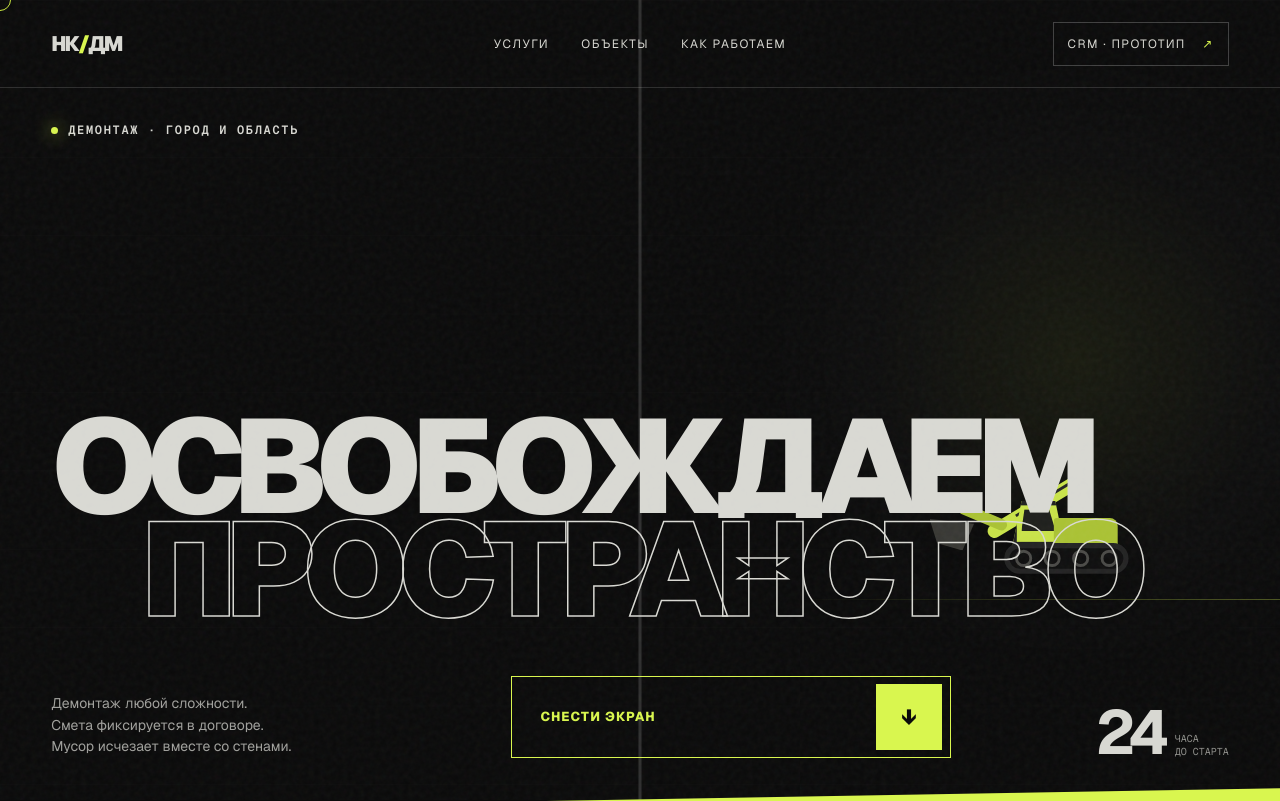
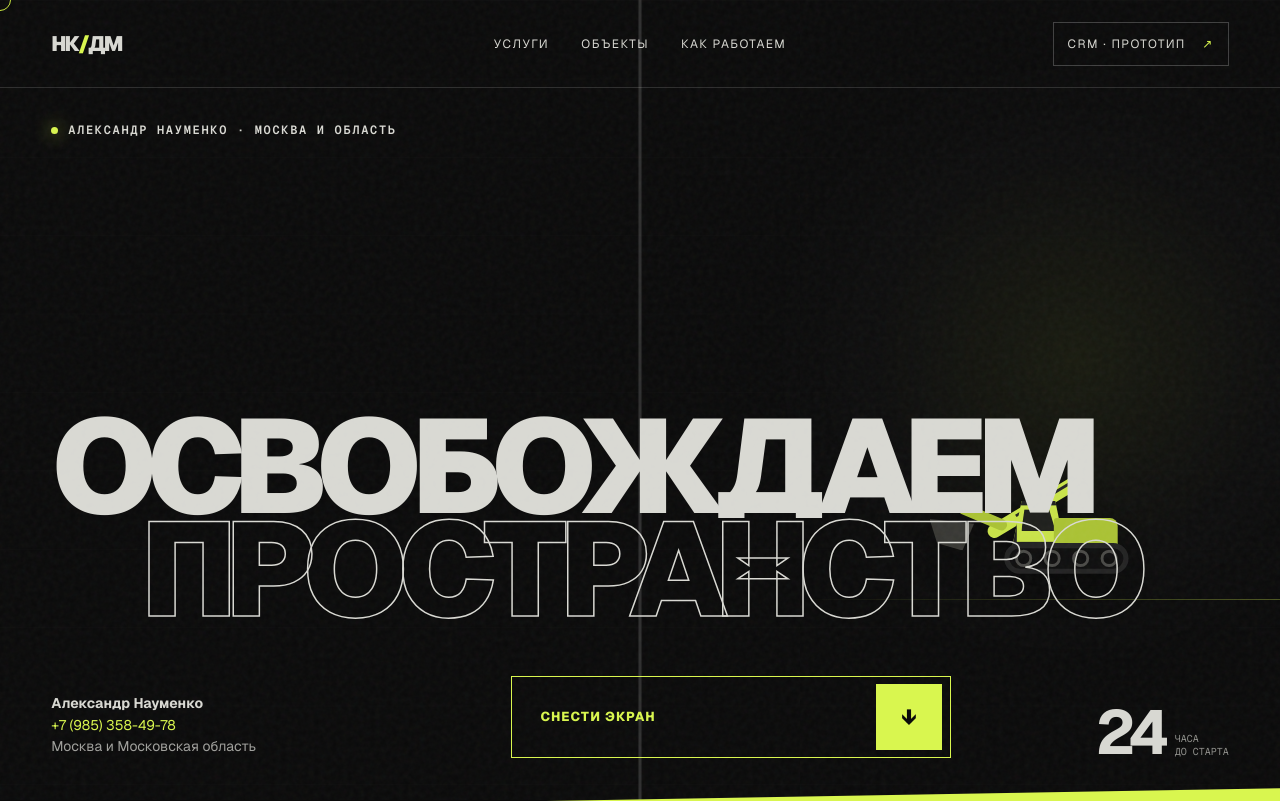
Before and after one commit to wm669vjvr2-ui/naumenko-demolition, a Next.js app: page / in a window 1280 px wide. Shown: the top 801 px of the page. Built offline with nearby package versions, Linux system fonts and the light colour scheme.

Commit message:
Add Alexander Naumenko contact details

```diff
--- a/app/crm/page.tsx
+++ b/app/crm/page.tsx
@@ -31,7 +31,7 @@ const initialDeals: Deal[] = [
   { id: 1047, stage: "new", title: "Снести перегородку", contact: "Марина", phone: "+7 926 810-03-55", amount: 38000, source: "Авито", task: "Уточнить материал стены", date: "сегодня, 11:19" },
   { id: 1043, stage: "contact", title: "Офис после арендатора", contact: "ООО «Сфера»", phone: "+7 495 170-42-11", amount: 315000, source: "Яндекс", task: "Запросить план помещения", date: "вчера, 18:10" },
   { id: 1040, stage: "measure", title: "Дом 140 м² — полный разбор", contact: "Дмитрий К.", phone: "+7 903 544-11-70", amount: 680000, source: "Рекомендация", task: "Замер завтра в 10:00", date: "19 июл." },
-  { id: 1038, stage: "measure", title: "Демонтаж стяжки 92 м²", contact: "Ирина Романова", phone: "+7 916 333-18-21", amount: 126000, source: "Сайт", task: "Инженер: Науменко", date: "18 июл." },
+  { id: 1038, stage: "measure", title: "Демонтаж стяжки 92 м²", contact: "Ирина Романова", phone: "+7 916 333-18-21", amount: 126000, source: "Сайт", task: "Инженер: Александр Науменко", date: "18 июл." },
   { id: 1032, stage: "estimate", title: "Магазин 340 м²", contact: "Андрей / Retail Group", phone: "+7 985 311-88-09", amount: 890000, source: "Повторный", task: "Дожать согласование сметы", date: "17 июл." },
   { id: 1029, stage: "approve", title: "Квартира 54 м² до бетона", contact: "Николай", phone: "+7 925 610-17-04", amount: 149000, source: "Яндекс", task: "Отправить договор", date: "16 июл." },
   { id: 1021, stage: "work", title: "Склад — перегородки", contact: "АО «Вектор»", phone: "+7 495 801-34-50", amount: 440000, source: "Рекомендация", task: "Фотоотчёт до 18:00", date: "14 июл." },
@@ -77,10 +77,10 @@ export default function CrmPrototype() {
 
       <section className={styles.workspace}>
         <header className={styles.topbar}>
-          <div><b>НАУМЕНКО</b><span>Демонтажные работы</span></div>
+          <div><b>АЛЕКСАНДР НАУМЕНКО</b><span>Москва и Московская область</span></div>
           <label><span>⌕</span><input value={query} onChange={(event) => setQuery(event.target.value)} placeholder="Поиск по сделкам" /></label>
           <button className={styles.help}>?</button>
-          <div className={styles.user}><i>Н</i><span>Науменко<br /><small>Администратор</small></span></div>
+          <div className={styles.user}><i>АН</i><span>Александр Науменко<br /><small>Администратор</small></span></div>
         </header>
 
         <div className={styles.crmNav}>
@@ -137,14 +137,14 @@ export default function CrmPrototype() {
           <div className={styles.stageTrack}>
             {stages.map((stage) => <i key={stage.id} className={stages.findIndex((s) => s.id === stage.id) <= stages.findIndex((s) => s.id === selected.stage) ? styles.done : ""} />)}
           </div>
-          <div className={styles.taskBox}><small>БЛИЖАЙШЕЕ ДЕЛО</small><b>{selected.task}</b><span>Сегодня · Ответственный: Науменко</span></div>
+          <div className={styles.taskBox}><small>БЛИЖАЙШЕЕ ДЕЛО</small><b>{selected.task}</b><span>Сегодня · Ответственный: Александр Науменко</span></div>
           <dl>
             <div><dt>Клиент</dt><dd>{selected.contact}</dd></div>
             <div><dt>Телефон</dt><dd>{selected.phone}</dd></div>
             <div><dt>Источник</dt><dd>{selected.source}</dd></div>
             <div><dt>Тип объекта</dt><dd>Жилое помещение</dd></div>
             <div><dt>Вывоз мусора</dt><dd>Да, включён</dd></div>
-            <div><dt>Ответственный</dt><dd>Науменко</dd></div>
+            <div><dt>Ответственный</dt><dd>Александр Науменко</dd></div>
           </dl>
           <div className={styles.timeline}><b>История</b><p><i /> Сделка создана · {selected.date}</p><p><i /> Запущен робот «Перезвонить»</p></div>
           <footer><button>ПОЗВОНИТЬ</button><button onClick={() => moveNext(selected)} disabled={selected.stage === "paid"}>{selected.stage === "paid" ? "СДЕЛКА ЗАВЕРШЕНА ✓" : "НА СЛЕДУЮЩУЮ СТАДИЮ →"}</button></footer>
--- a/app/landing.module.css
+++ b/app/landing.module.css
@@ -24,6 +24,8 @@
 .outline { color: transparent; -webkit-text-stroke: 1.5px #d8d8d2; margin-left: 7vw; }
 .heroBottom { position: relative; z-index: 4; display: grid; grid-template-columns: 1fr 1.2fr .55fr; align-items: end; gap: 30px; }
 .heroBottom p { margin: 0; max-width: 300px; font-size: 14px; line-height: 1.55; color: #a1a19d; }
+.heroBottom p strong { color: #d8d8d2; font-weight: 700; }
+.heroBottom p a { color: #d9f64f; }
 .demolishButton { width: min(100%, 440px); height: 82px; justify-self: center; border: 1px solid #d9f64f; color: #d9f64f; display: flex; align-items: center; justify-content: space-between; padding: 0 8px 0 28px; font-weight: 800; letter-spacing: .08em; font-size: 13px; transition: background .35s, color .35s, transform .35s; }
 .demolishButton b { width: 66px; height: 66px; display: grid; place-items: center; background: #d9f64f; color: #0a0a0a; font-size: 22px; }
 .demolishButton:hover { background: #d9f64f; color: #0a0a0a; transform: translateY(-4px); }
@@ -116,6 +118,8 @@
 .contactCopy > span { font: 11px var(--font-mono); }
 .contactCopy h2 { margin: 40px 0 30px; font-size: clamp(60px, 8vw, 126px); line-height: .82; letter-spacing: -.08em; }
 .contactCopy p { max-width: 340px; color: #5e5e58; line-height: 1.5; }
+.contactPhone { display: inline-flex; align-items: center; gap: 24px; margin-top: 28px; padding-bottom: 9px; border-bottom: 2px solid #111; font-size: clamp(20px, 2vw, 31px); font-weight: 700; letter-spacing: -.04em; }
+.contactPhone span { color: #718500; font-size: 18px; }
 .form { align-self: center; border-top: 1px solid #111; }
 .form label { display: block; padding-top: 23px; font: 10px var(--font-mono); text-transform: uppercase; letter-spacing: .1em; border-bottom: 1px solid #111; }
 .form input, .form textarea { width: 100%; border: 0; outline: 0; background: transparent; padding: 14px 0 22px; font: 28px var(--font-geist); color: #111; resize: none; }
--- a/app/layout.tsx
+++ b/app/layout.tsx
@@ -6,8 +6,8 @@ const geist = Geist({ variable: "--font-geist", subsets: ["latin", "cyrillic"] }
 const mono = Geist_Mono({ variable: "--font-mono", subsets: ["latin", "cyrillic"] });
 
 export const metadata: Metadata = {
-  title: "НК/ДМ — демонтажные работы",
-  description: "Демонтаж квартир, домов и коммерческих помещений. Расчёт по фото за 15 минут.",
+  title: "Александр Науменко — демонтаж в Москве и области",
+  description: "Демонтаж квартир, домов и коммерческих помещений в Москве и Московской области. Расчёт по фото за 15 минут.",
   icons: { icon: "/favicon.svg" },
 };
 
--- a/app/page.tsx
+++ b/app/page.tsx
@@ -97,13 +97,13 @@ export default function Home() {
       <section className={styles.hero} id="top">
         <div className={styles.heroGrid} aria-hidden="true" />
         <div className={styles.noise} aria-hidden="true" />
-        <div className={styles.heroEyebrow}><span /> ДЕМОНТАЖ · ГОРОД И ОБЛАСТЬ</div>
+        <div className={styles.heroEyebrow}><span /> АЛЕКСАНДР НАУМЕНКО · МОСКВА И ОБЛАСТЬ</div>
         <h1>
           <span className={styles.line}><i>ОСВОБОЖДАЕМ</i></span>
           <span className={`${styles.line} ${styles.outline}`}><i>ПРОСТРАНСТВО</i></span>
         </h1>
         <div className={styles.heroBottom}>
-          <p>Демонтаж любой сложности.<br />Смета фиксируется в договоре.<br />Мусор исчезает вместе со стенами.</p>
+          <p><strong>Александр Науменко</strong><br /><a href="tel:+79853584978">+7 (985) 358-49-78</a><br />Москва и Московская область</p>
           <a href="#services" onClick={(event) => demolishTo(event, "#services")} className={styles.demolishButton}>
             <span>СНЕСТИ ЭКРАН</span><b>↓</b>
           </a>
@@ -190,6 +190,7 @@ export default function Home() {
           <span>ГОТОВЫ НАЧАТЬ?</span>
           <h2>ПОКАЖИТЕ,<br />ЧТО НУЖНО<br />УБРАТЬ.</h2>
           <p>Предварительный расчёт по фотографиям — в течение 15 минут.</p>
+          <a className={styles.contactPhone} href="tel:+79853584978">+7 (985) 358-49-78 <span>↗</span></a>
         </div>
         <form onSubmit={submit} className={styles.form}>
           <label>Как к вам обращаться?<input required name="name" placeholder="Алексей" /></label>
@@ -202,8 +203,8 @@ export default function Home() {
 
       <footer className={styles.footer}>
         <Link href="#top" className={styles.logo}>НК<span>/</span>ДМ</Link>
-        <p>ДЕМОНТАЖНЫЕ РАБОТЫ<br />В ГОРОДЕ И ОБЛАСТИ</p>
-        <a href="tel:+79990000000">+7 999 000-00-00</a>
+        <p>АЛЕКСАНДР НАУМЕНКО<br />МОСКВА И МОСКОВСКАЯ ОБЛАСТЬ</p>
+        <a href="tel:+79853584978">+7 (985) 358-49-78</a>
         <span>© 2026</span>
       </footer>
     </main>
```
Also changed, not shown: 2 other files (tests, documents, lock files or other folders).
